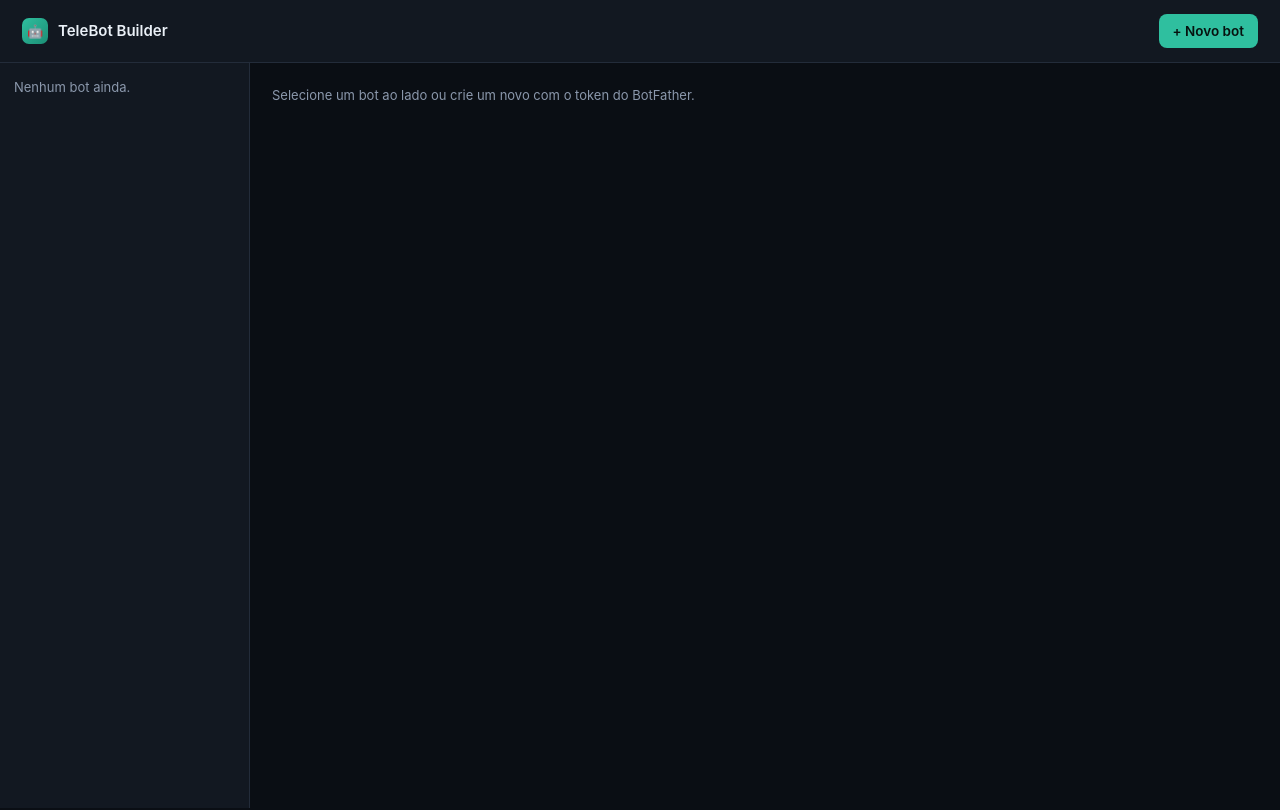
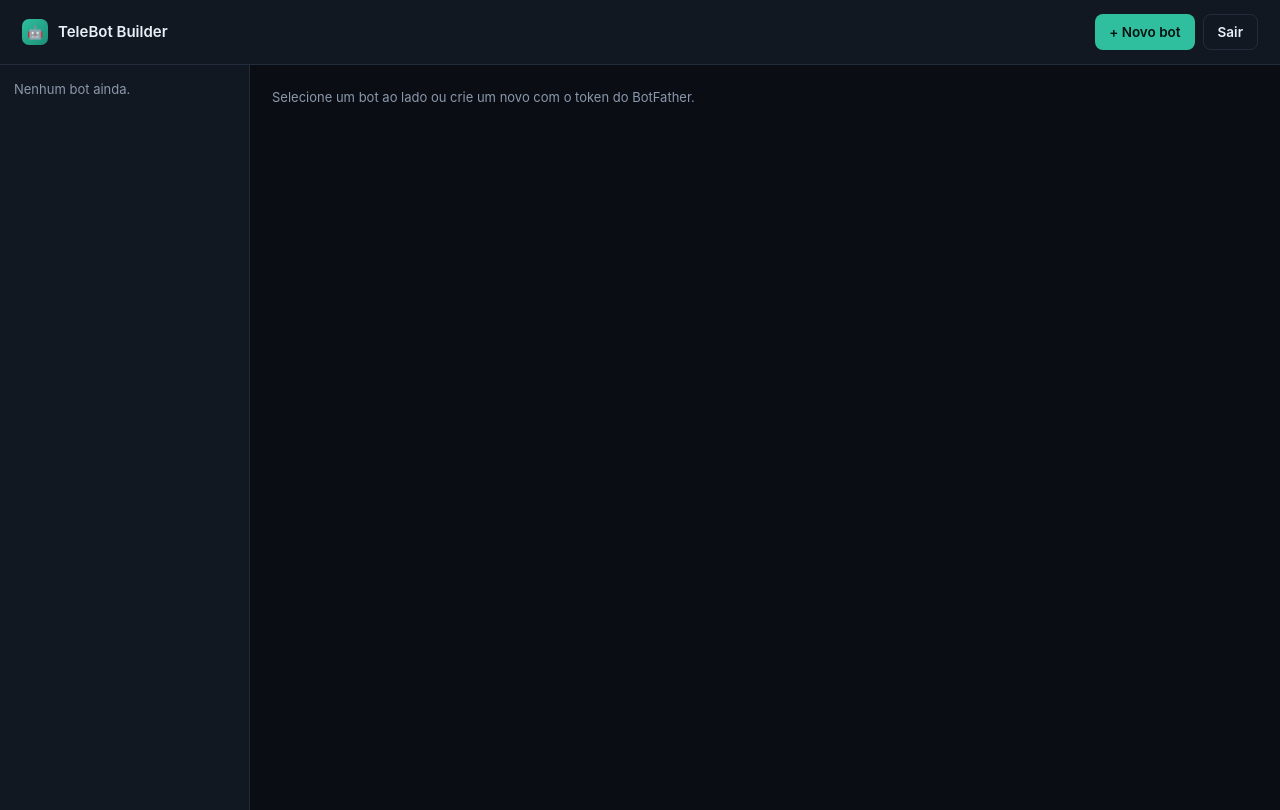
Before and after one commit to zenixztx1500/telebot-builder, a Flask app: page / in a window 1280 px wide. Run offline with Flask 3, Linux system fonts and the light colour scheme; the visitor is signed in with stand-in values (Sample User, id 1); data that the repository does not hold is empty; some libraries are stand-ins or nearby versions.

Commit message:
Update index.html

```diff
--- a/templates/index.html
+++ b/templates/index.html
@@ -69,7 +69,10 @@ pre{background:var(--bg);border:1px solid var(--line);border-radius:8px;padding:
 </style></head><body>
 <header>
  <div class="brand"><span class="brand-mark">🤖</span>TeleBot Builder</div>
+ <div style="display:flex;gap:8px">
  <button onclick="newBot()">+ Novo bot</button>
+ <button class="ghost" onclick="logout()">Sair</button>
+ </div>
 </header>
 <div class="shell">
 <aside id="list"></aside>
@@ -112,6 +115,7 @@ function renderList(){
   +'<div class="meta"><div class="name">'+esc(b.name)+'</div><div class="hint">'+esc(b.token_hint)+'</div></div>'
   +'<span class="statuspill'+(b.enabled?' on':'')+'"><span class="dot"></span></span></div>').join('');
  document.querySelectorAll('.botitem').forEach(el=>el.onclick=()=>{collect();sel=el.dataset.id;renderList();renderEditor()})}
+async function logout(){await api('POST','/api/logout');window.location.href='/login'}
 async function newBot(){
  const t=prompt('Token do BotFather:');if(!t)return;
  const n=prompt('Nome do bot:','MeuBot')||'MeuBot';
```
